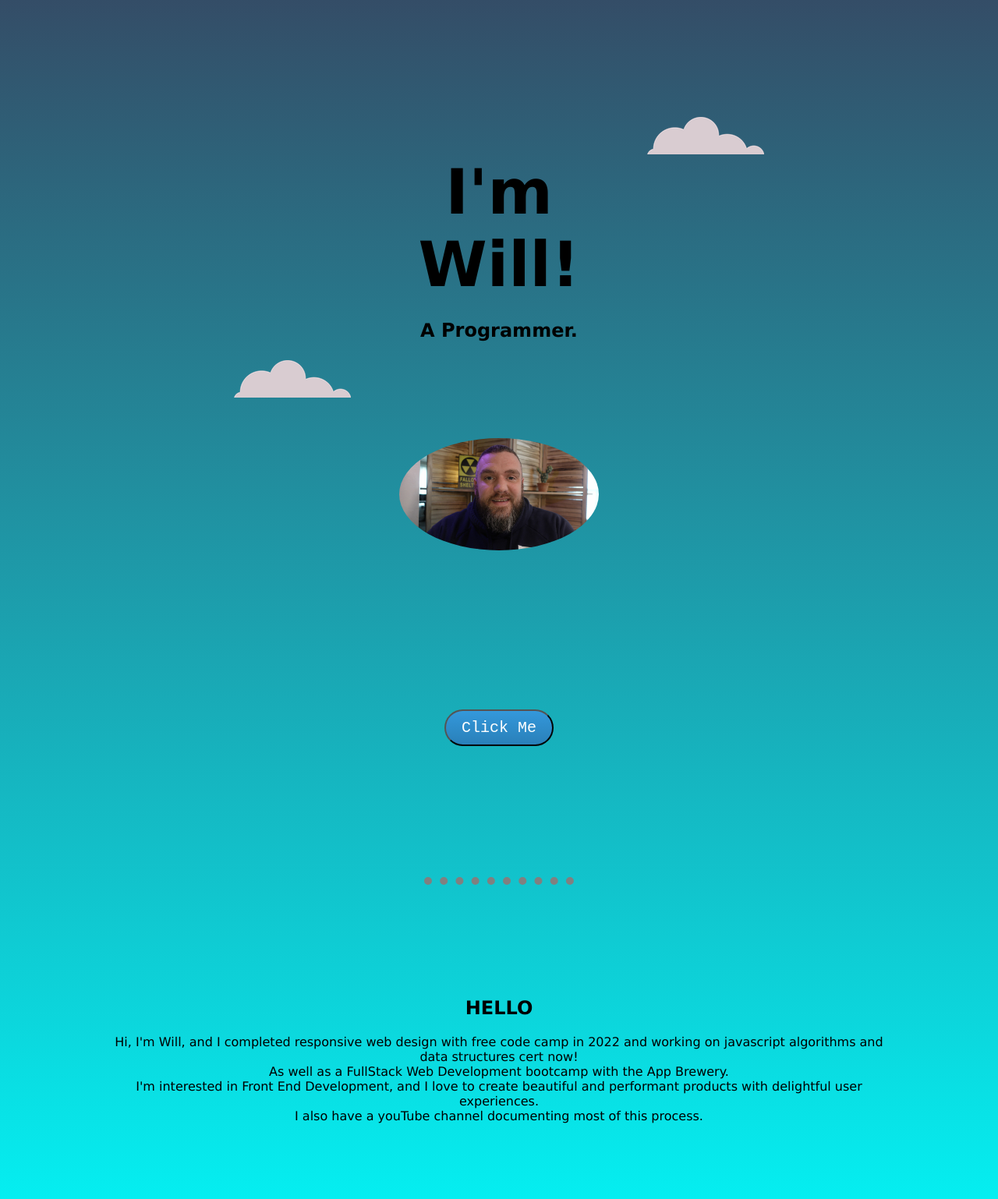
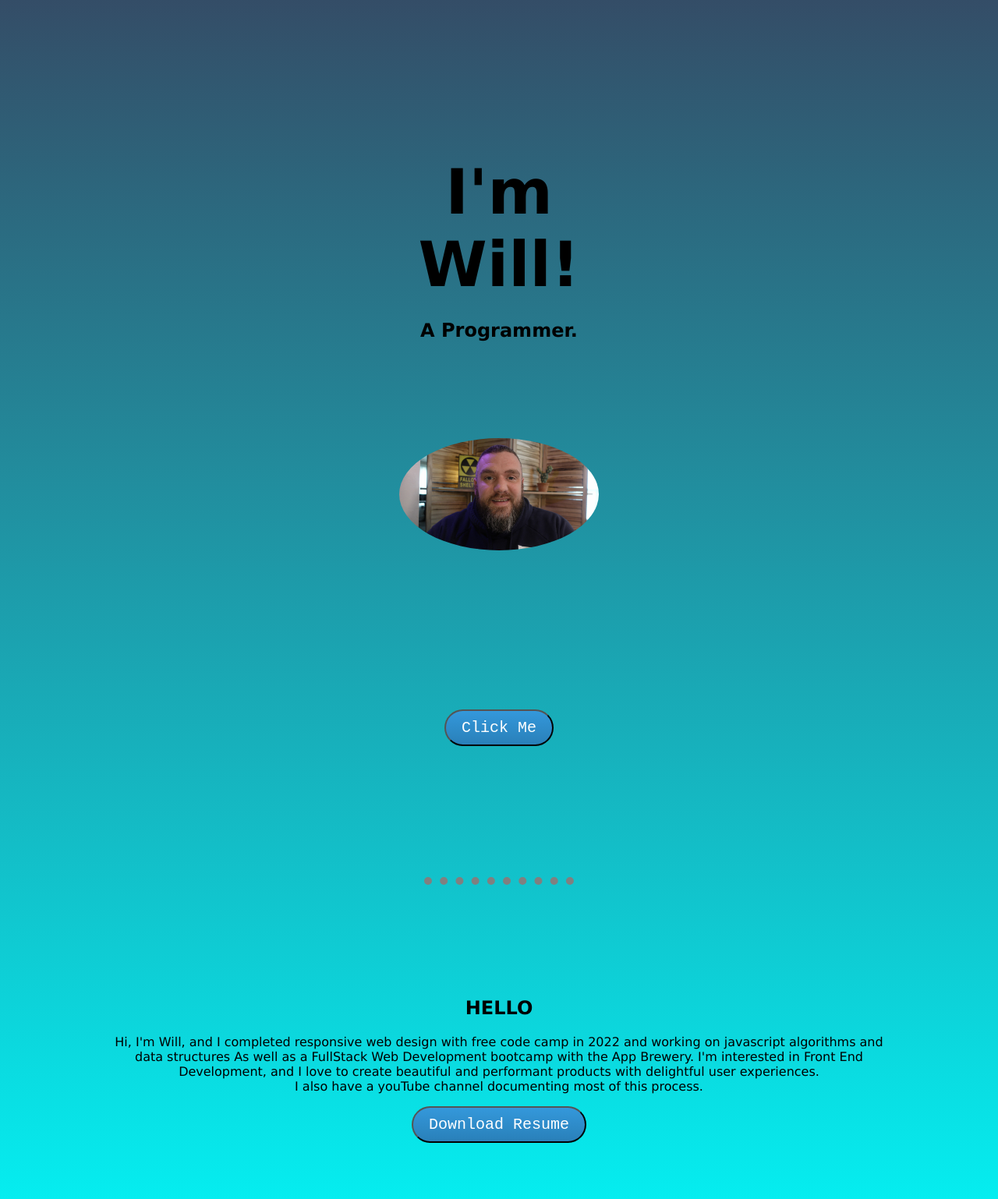
Before and after one commit to Will513r/Will513r.github.io, a plain HTML site: page index.html in a window 1280 px wide. Shown: the top 1538 px of the page at 78% size. Drawn offline with Linux system fonts and the light colour scheme.

Commit message:
added resume download

```diff
--- a/css/styles.css
+++ b/css/styles.css
@@ -42,17 +42,11 @@ h1 {
   font-family: cursive;
 }
 
-.top-cloud {
-  position: absolute;
-  right: 300px;
-  top: 50px;
-}
-
-.bottom-cloud {
-  position: absolute;
-  left: 300px;
-  bottom: 300px;
-}
+/* .cert-pic{
+  height: 20rem;
+  width: 20rem;
+  margin-right: 20rem;
+} */
 .profile {
   margin: 100px auto 100px auto;
 }
@@ -69,7 +63,7 @@ h1 {
 }
 
 .trick:hover {
-margin-right: 20rem;
+margin-right: 35rem;
 }
 
 .relationship-img {
--- a/index.html
+++ b/index.html
@@ -15,34 +15,29 @@
   </head>
   <body>
     <div class="top-container">
-      <img class="top-cloud" src="images/cloud.png" alt="cloud-img" />
+
       <h1>I'm Will!</h1>
       <h2>
         <p>A <span class="pro">Pro</span>grammer.</p>
       </h2>
 
-      <img class="bottom-cloud" src="images/cloud.png" alt="cloud-img" />
+
       <img class="img" src="images/WIN_20230108_15_39_18_Pro.jpg" alt="Wills-picture" />
     </div>
     <button class="btn trick" type="submit" name="completed" value="">Click Me</button>
     <hr />
     <div class="middle-container">
 
-        <!-- <div class="cert-row">
-        <a href="https://freecodecamp.org/certification/thetechdad87/responsive-web-design"><img
-          class="cert-pic"
-          src="images/Screenshot (43).png"
-          alt="web-cert"
-        /></a></div> -->
+
         <h2>HELLO</h2>
         <p>
-          Hi, I'm Will, and I completed responsive web design with free code camp in 2022 and working on javascript algorithms and data structures cert now!<br>
-          As well as a FullStack Web Development bootcamp with the App Brewery.<br>
+          Hi, I'm Will, and I completed responsive web design with free code camp in 2022 and working on javascript algorithms and data structures
+          As well as a FullStack Web Development bootcamp with the App Brewery.
           I'm interested in Front End Development,
           and I love to create beautiful and performant products with delightful user experiences.<br>
           I also have a youTube channel documenting most of this process.
         </p>
-
+        <a href="resume/Grey Clean CV Resume Photo (1).pdf" download><button class="btn">Download Resume</button></a>
          <div class="profile">
         <div class="cert-row">
         <a href="https://freecodecamp.org/certification/thetechdad87/responsive-web-design"><img
--- a/index.js
+++ b/index.js
@@ -1,7 +1,7 @@
 var trickBtn = document.querySelector(".trick");
 
 trickBtn.addEventListener("mouseover", function() {
-  this.textContent = "LOL";
+  this.textContent = "LOL Just Kidding";
 })
 trickBtn.addEventListener("mouseout", function() {
   this.textContent = "Click Me";
```
Also changed, not shown: 1 other file.
